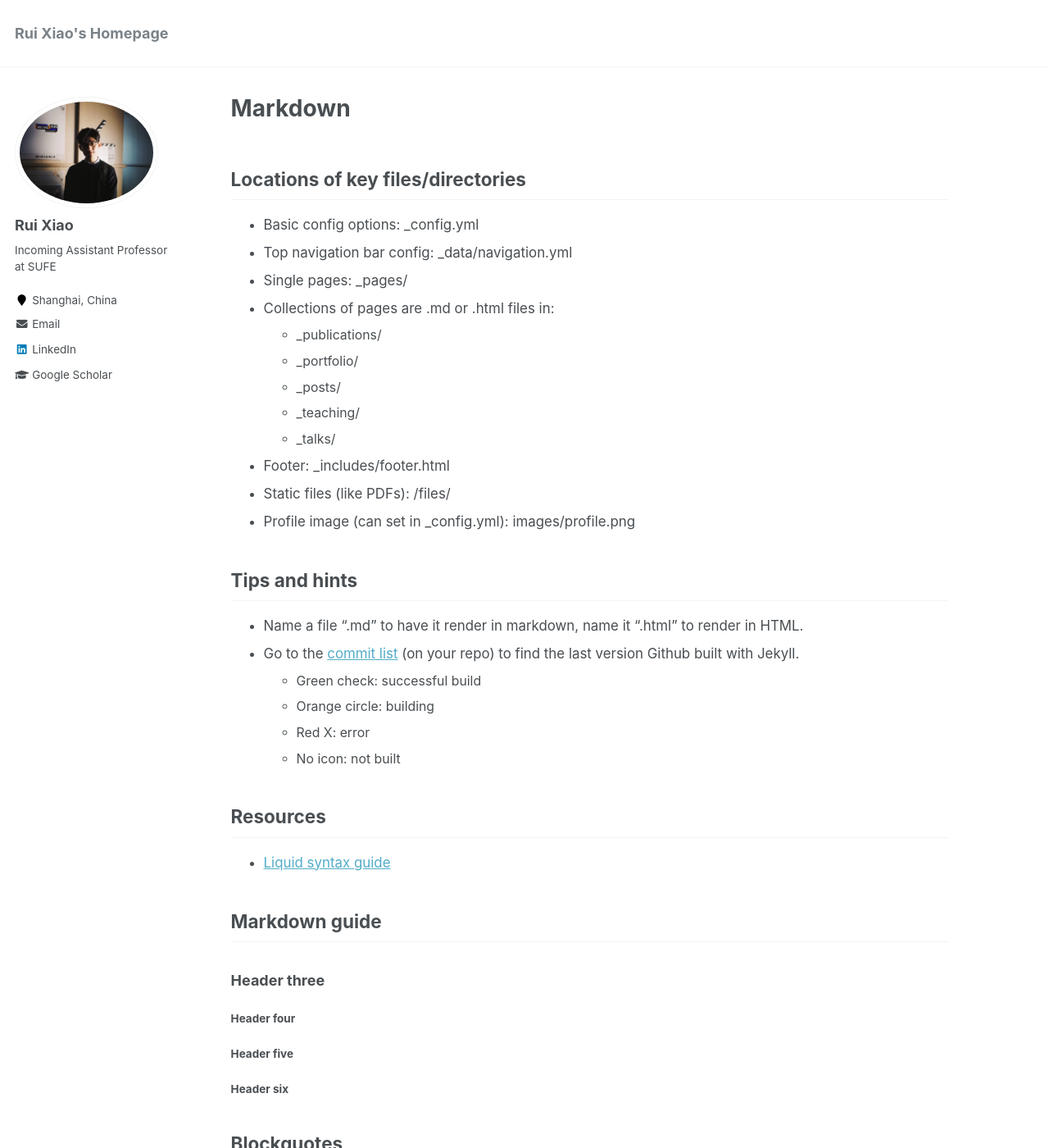
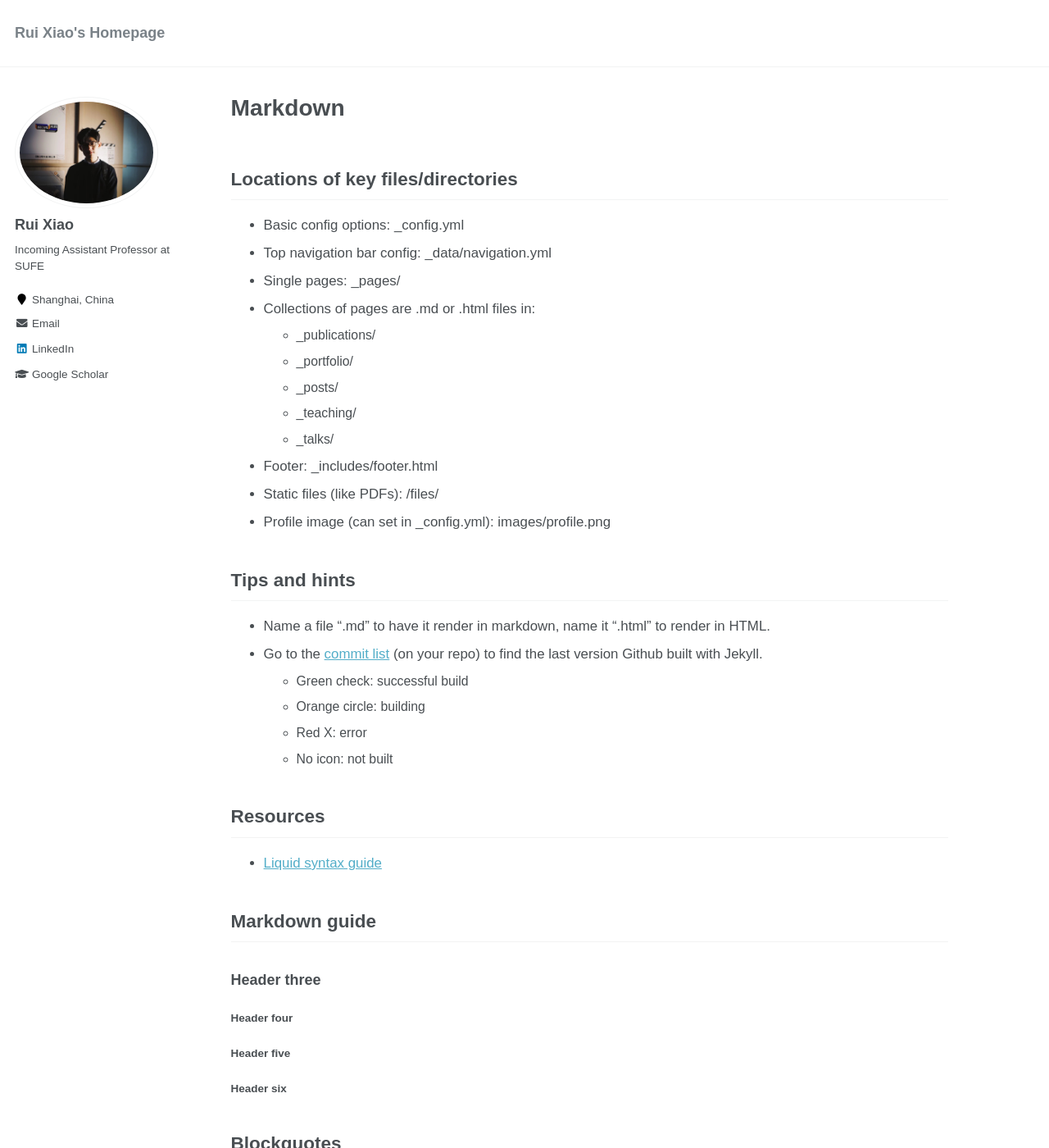
Before and after one commit to ruixiao24/ruixiao24.github.io, a Jekyll site: the page built from _pages/markdown.md, in a window 1280 px wide and 1400 px high. Shown: the whole window at 82% size. Built offline with Jekyll 4.4.1, drawn with Linux system fonts in a browser that asks for light colours.

Commit message:
Update _variables.scss to change fonts

```diff
--- a/_sass/_variables.scss
+++ b/_sass/_variables.scss
@@ -14,7 +14,7 @@
 
 /* system typefaces */
 $serif                      : Georgia, Times, serif;
-$sans-serif                 : -apple-system, ".SFNSText-Regular", "San Francisco", "Roboto", "Segoe UI", "Helvetica Neue", "Lucida Grande", Arial, sans-serif;
+$sans-serif                 : Arial, -apple-system, ".SFNSText-Regular", "San Francisco", "Roboto", "Segoe UI", "Helvetica Neue", "Lucida Grande", sans-serif;
 $monospace                  : Monaco, Consolas, "Lucida Console", monospace;
 
 /* sans serif typefaces */
```
